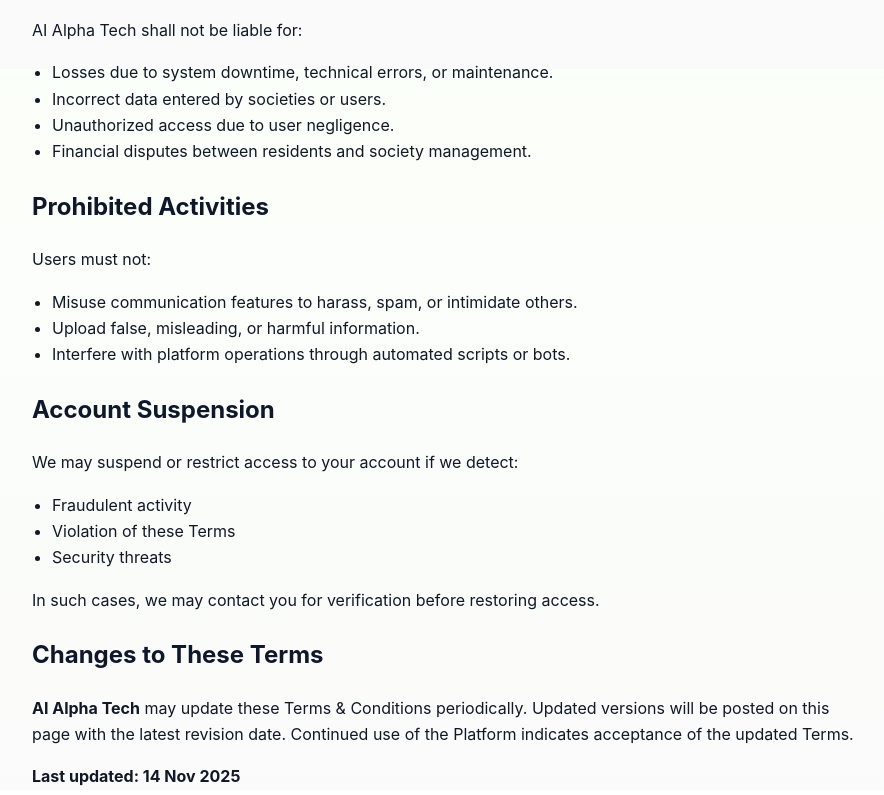
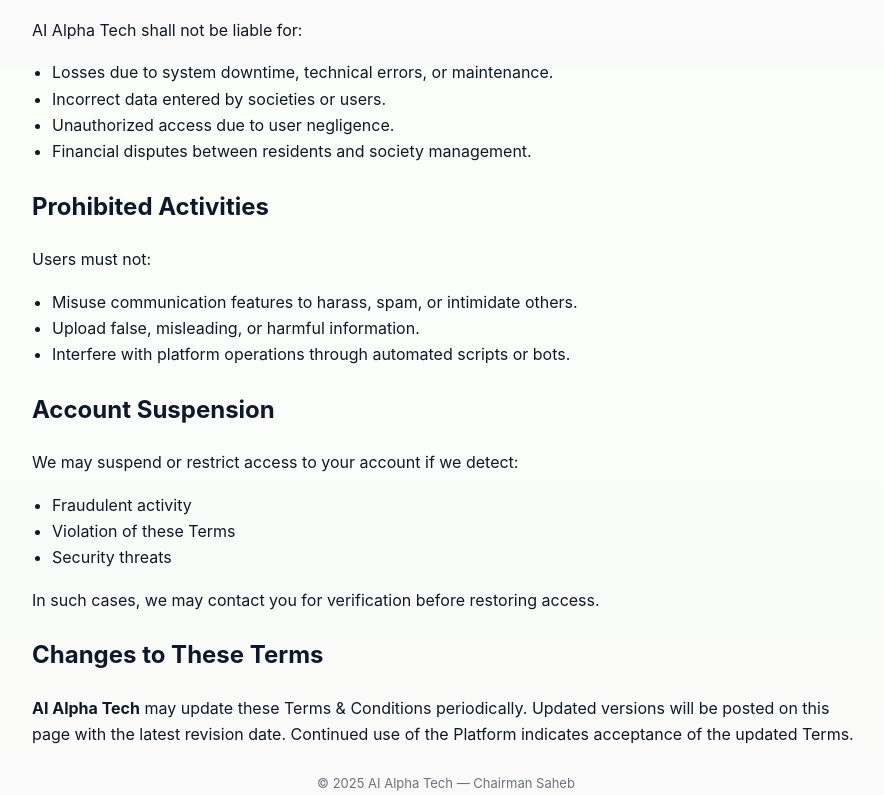
Before and after one commit to aialphatech/chairman-saheb-privacy-policy, a plain HTML site: page terms-and-conditions.html in a window 1280 px wide. Shown: the part 1531-2326 px from the top of the page, without its empty margins (194-1078 px from the left). Drawn offline with Linux system fonts and the light colour scheme.

Commit message:
Add footer and dynamic copyright year script
Added footer with copyright year and script to update it dynamically.

```diff
--- a/terms-and-conditions.html
+++ b/terms-and-conditions.html
@@ -199,4 +199,12 @@
         acceptance of the updated Terms.
       </p>
 
-      <p><strong>Last updated: 14 Nov 2025</str
+         <footer>
+      &copy; <span id="year">2025</span> AI Alpha Tech — Chairman Saheb
+    </footer>
+  </div>
+
+  <script>
+    // Small script to keep the copyright year current if you reuse this file later
+    document.getElementById('year').textContent = new Date().getFullYear();
+  </script>
```
